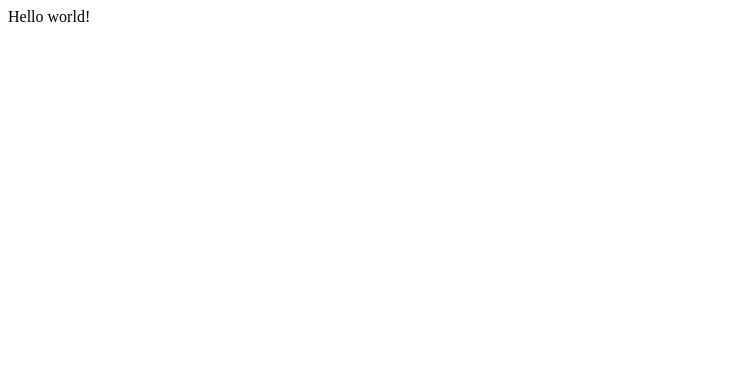
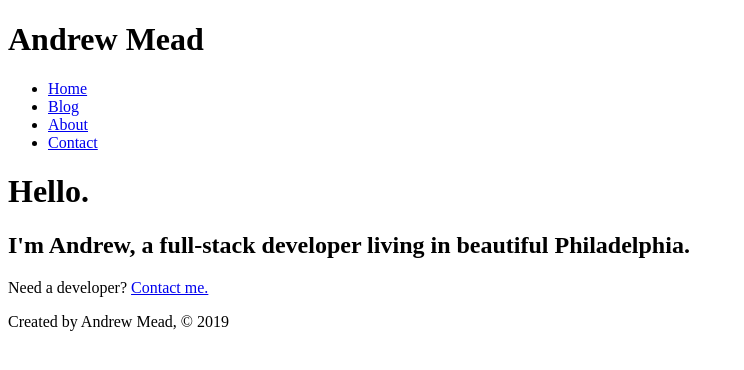
Before and after one commit to hanamhn/gatsbydev, a Gatsby site: page / in a window 1280 px wide. Shown: the whole page, without its empty margins (0-744 px from the left). Built offline with nearby package versions, Linux system fonts and the light colour scheme; Gatsby itself is replaced by a stand-in of ours.

Commit message:
initial project

```diff
--- a/gatsby-config.js
+++ b/gatsby-config.js
@@ -6,5 +6,5 @@
 
 module.exports = {
   /* Your site config here */
-  plugins: [],
+  plugins: ["gatsby-plugin-sass"],
 }
--- a/package.json
+++ b/package.json
@@ -15,6 +15,8 @@
   },
   "dependencies": {
     "gatsby": "^2.24.26",
+    "gatsby-plugin-sass": "^2.3.12",
+    "node-sass": "^4.14.1",
     "react": "^16.12.0",
     "react-dom": "^16.12.0"
   },
--- /dev/null
+++ b/src/components/footer.js
@@ -0,0 +1,11 @@
+import React from "react"
+
+const Footer = () => {
+  return (
+    <footer>
+      <p>Created by Andrew Mead, © 2019</p>
+    </footer>
+  )
+}
+
+export default Footer
--- /dev/null
+++ b/src/components/header.js
@@ -0,0 +1,28 @@
+import React from "react"
+import { Link } from "gatsby"
+
+const Header = () => {
+  return (
+    <header>
+      <h1>Andrew Mead</h1>
+      <nav>
+        <ul>
+          <li>
+            <Link to="/">Home</Link>
+          </li>
+          <li>
+            <Link to="/blog">Blog</Link>
+          </li>
+          <li>
+            <Link to="/about">About</Link>
+          </li>
+          <li>
+            <Link to="/contact">Contact</Link>
+          </li>
+        </ul>
+      </nav>
+    </header>
+  )
+}
+
+export default Header
--- /dev/null
+++ b/src/components/layout.js
@@ -0,0 +1,16 @@
+import React from "react"
+
+import Header from "./header"
+import Footer from "./footer"
+
+const Layout = props => {
+  return (
+    <div>
+      <Header />
+      {props.children}
+      <Footer />
+    </div>
+  )
+}
+
+export default Layout
--- a/src/pages/index.js
+++ b/src/pages/index.js
@@ -1,5 +1,20 @@
 import React from "react"
+import { Link } from "gatsby"
 
-export default function Home() {
-  return <div>Hello world!</div>
+import Layout from "../components/layout"
+
+const IndexPage = () => {
+  return (
+    <Layout>
+      <h1>Hello.</h1>
+      <h2>
+        I'm Andrew, a full-stack developer living in beautiful Philadelphia.
+      </h2>
+      <p>
+        Need a developer? <Link to="/contact">Contact me.</Link>
+      </p>
+    </Layout>
+  )
 }
+
+export default IndexPage
```
Also changed, not shown: src/pages/about.js (added, +18 -0 lines), src/pages/blog.js (added, +14 -0 lines), src/pages/contact.js (added, +20 -0 lines), 1 other file.
